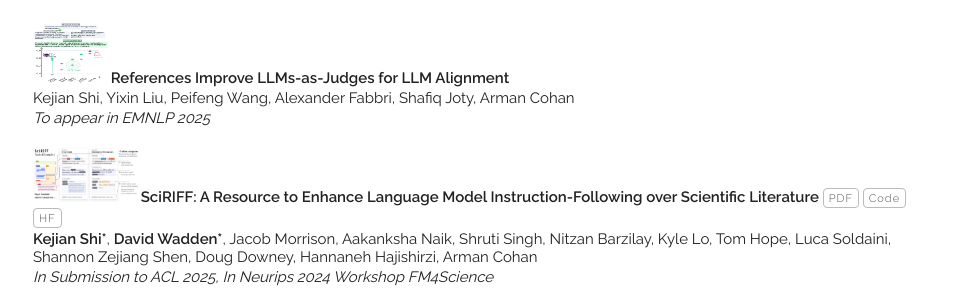
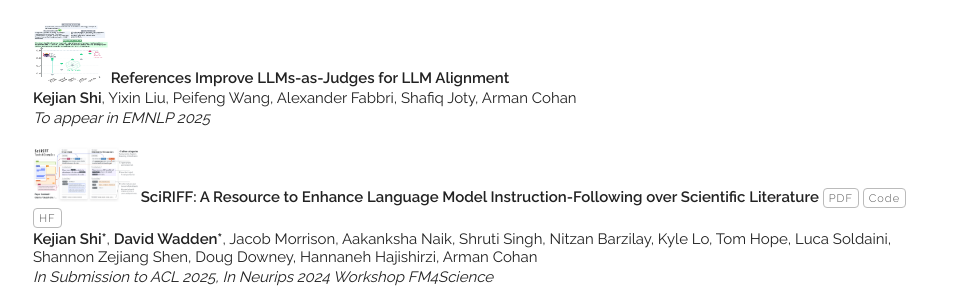
Before and after one commit to shi-kejian/shi-kejian.github.io, a Jekyll site: the page built from index.html, in a window 1280 px wide. Shown: the part 505-793 px from the top of the page, without its empty margins (157-1121 px from the left). Built offline with Jekyll 4.4.1, drawn with Linux system fonts in a browser that asks for light colours; some web fonts are replaced.

```diff
--- a/_data/publications.yaml
+++ b/_data/publications.yaml
@@ -1,6 +1,6 @@
 papers:
   - title: "<img src='images/refeval_fig1.png' style='width: 75px; height: 60px; margin-right: -1px;'> References Improve LLMs-as-Judges for LLM Alignment"
-    authors: "Kejian Shi, Yixin Liu, Peifeng Wang, Alexander Fabbri, Shafiq Joty, Arman Cohan"
+    authors: "<b>Kejian Shi</b>, Yixin Liu, Peifeng Wang, Alexander Fabbri, Shafiq Joty, Arman Cohan"
     venue: "To appear in EMNLP 2025"
     paper_pdf:
     code:
```
